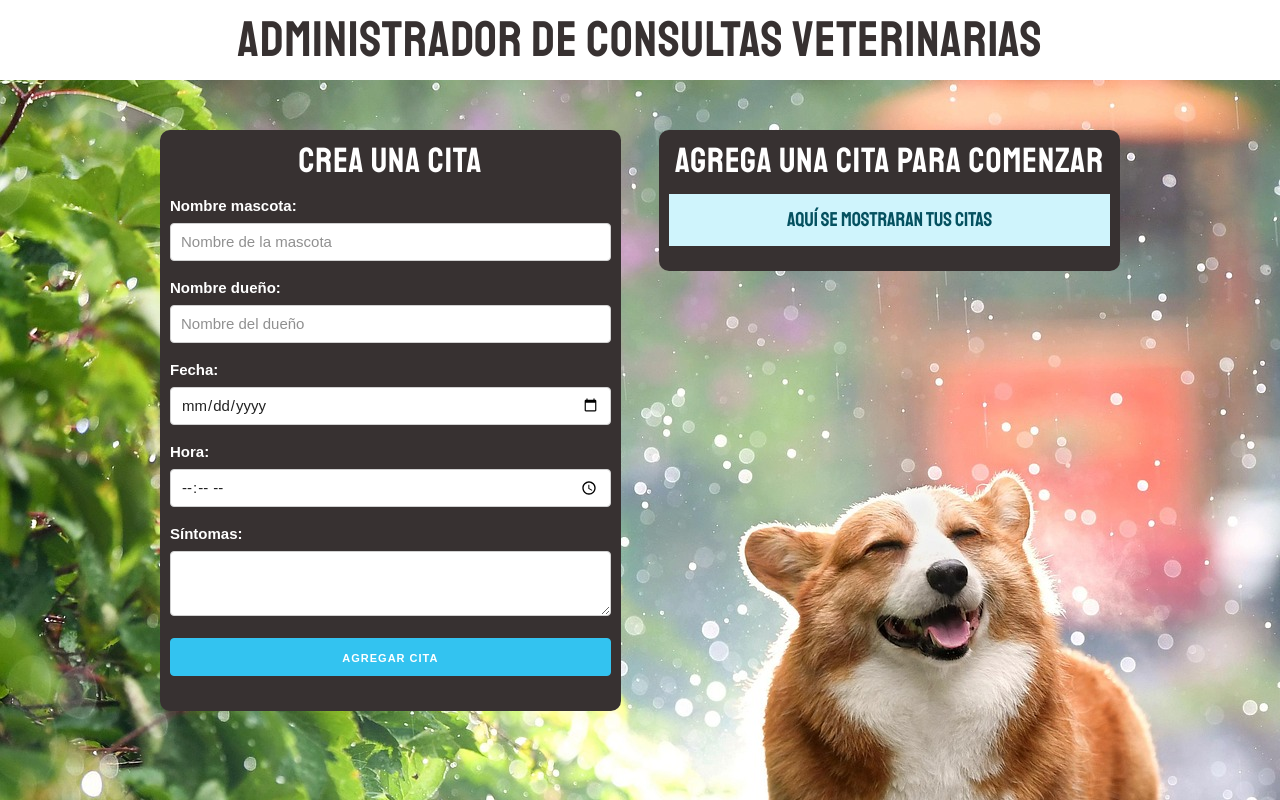
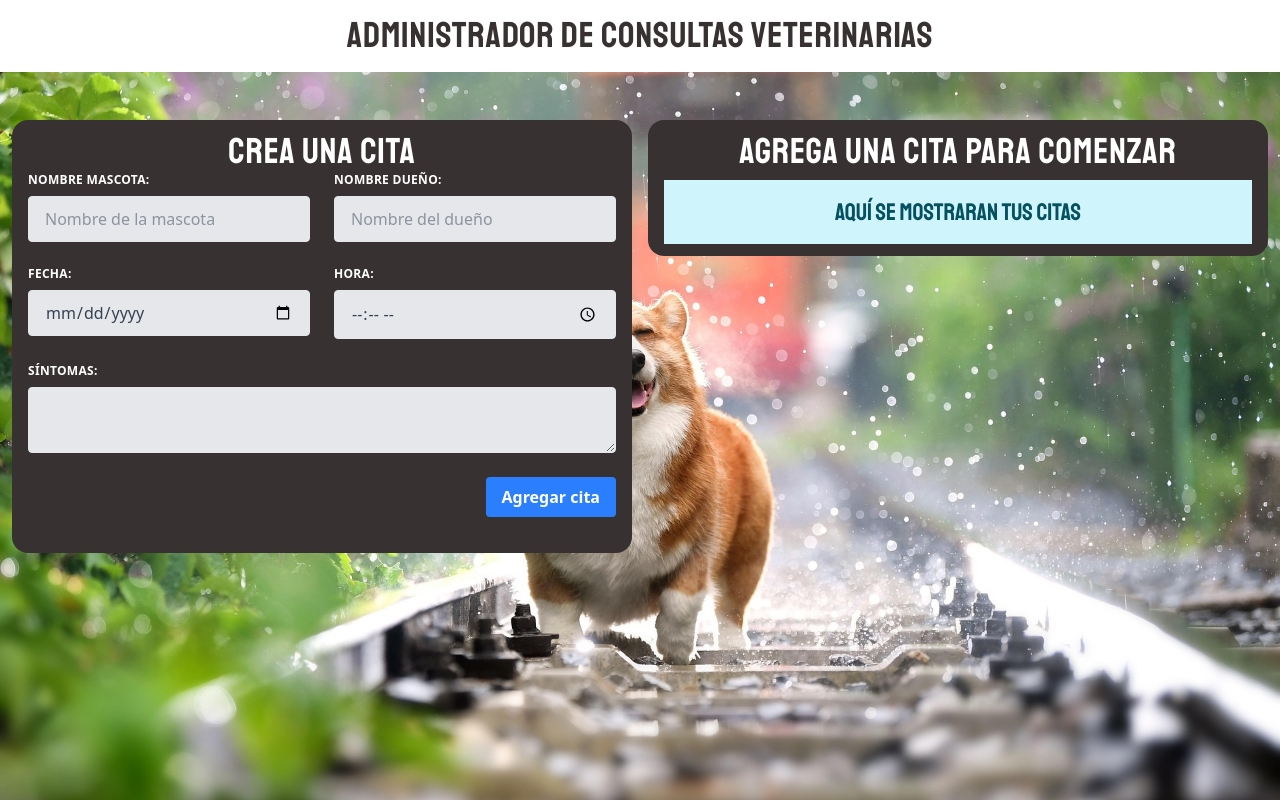
Before and after one commit to AgustinStringa/administrador-citas-veterinario, a React (Vite) app: page / in a window 1280 px wide. Built offline with nearby package versions, Linux system fonts and the light colour scheme.

Commit message:
feat: cambio de estructura y estilos con tailwind

```diff
--- a/index.html
+++ b/index.html
@@ -12,20 +12,20 @@
     <link rel="apple-touch-icon" href="/logo192.png" />
     <link rel="manifest" href="/manifest.json" />
     <title>Administración de Pacientes</title>
-    <link
+    <!-- <link
       rel="stylesheet"
       href="https://cdnjs.cloudflare.com/ajax/libs/normalize/8.0.1/normalize.min.css"
-    />
+    /> -->
     <link
       href="https://fonts.googleapis.com/css?family=Staatliches"
       rel="stylesheet"
     />
-    <link
+    <!-- <link
       rel="stylesheet"
       href="https://cdnjs.cloudflare.com/ajax/libs/skeleton/2.0.4/skeleton.min.css"
-    />
+    /> -->
   </head>
-  <body>
+  <body class="m-0 min-h-full bg-[url('/corgi-4415649_1920.jpg')] bg-cover bg-center bg-fixed bg-no-repeat pb-20 font-sans max-[991px]:bg-center">
     <noscript>You need to enable JavaScript to run this app.</noscript>
     <div id="root"></div>
     <script type="module" src="/src/index.jsx"></script>
--- a/src/App.jsx
+++ b/src/App.jsx
@@ -12,18 +12,24 @@ function App() {
 
   return (
     <>
-      <h1>Administrador de consultas veterinarias</h1>
+      <h1 className="bg-white mx-0 p-4 text-center font-[Staatliches] text-4xl uppercase tracking-wide text-[#373131]">
+        Administrador de consultas veterinarias
+      </h1>
 
-      <div className="container">
-        <div className="row">
-          <div className="one-half column form-container">
+      <div className="pt-12">
+        <div className="grid grid-cols-1 items-start gap-4 px-3 md:grid-cols-2">
+          <div className="rounded-2xl bg-[#373131] px-4 py-3">
             <Form citas={citas} setCitas={setCitas} />
           </div>
-          <div className="one-half column list-citas-container">
+          <div className="rounded-2xl bg-[#373131] px-4 py-3 flex flex-col gap-y-2">
             {citas.length === 0 ? (
-              <h2>Agrega una cita para comenzar</h2>
+              <h2 className="m-0 text-center font-[Staatliches] text-4xl uppercase tracking-wide text-white">
+                Agrega una cita para comenzar
+              </h2>
             ) : (
-              <h2>Administra tus citas</h2>
+              <h2 className="m-0 text-center font-[Staatliches] text-4xl uppercase tracking-wide text-white">
+                Administra tus citas
+              </h2>
             )}
             <ListOfCitas citas={citas} setCitas={setCitas} />
           </div>
--- a/src/components/Form.jsx
+++ b/src/components/Form.jsx
@@ -90,77 +90,116 @@ const Form = ({ citas, setCitas }) => {
 
   return (
     <>
-      <h2>Crea una cita</h2>
+      <h2 className="m-0 text-center font-[Staatliches] text-4xl uppercase tracking-wide text-white">
+        Crea una cita
+      </h2>
       {error ? (
-        <p className="alerta-error">Todos los campos son obligatorios</p>
+        <p className="bg-[#f8d7da] p-4 text-center font-[Staatliches] text-2xl uppercase text-[#842029]">
+          Todos los campos son obligatorios
+        </p>
       ) : null}
       <form action="" method="GET" onSubmit={handleSubmit}>
-        <div className="form-group">
-          <label htmlFor="">Nombre mascota: </label>
+        <div className="-mx-3 mb-6 flex flex-wrap">
+          <div className="mb-6 w-full px-3 md:mb-0 md:w-1/2">
+            <label
+              className="mb-2 block text-xs font-bold uppercase tracking-wide text-white"
+              htmlFor="mascota"
+            >
+              Nombre mascota:
+            </label>
             <input
-            className="u-full-width"
+              className="appearance-none block w-full rounded border border-gray-200 bg-gray-200 px-4 py-3 leading-tight text-gray-700 focus:border-gray-500 focus:bg-white focus:outline-none"
               type="text"
               name="mascota"
-            id=""
+              id="mascota"
               placeholder="Nombre de la mascota"
               onChange={handleChange}
               value={mascota}
             />
           </div>
 
-        <div className="form-group">
-          <label htmlFor="">Nombre dueño: </label>
+          <div className="w-full px-3 md:w-1/2">
+            <label
+              className="mb-2 block text-xs font-bold uppercase tracking-wide text-white"
+              htmlFor="dueño"
+            >
+              Nombre dueño:
+            </label>
             <input
-            className="u-full-width"
+              className="appearance-none block w-full rounded border border-gray-200 bg-gray-200 px-4 py-3 leading-tight text-gray-700 focus:border-gray-500 focus:bg-white focus:outline-none"
               type="text"
               name="dueño"
-            id=""
+              id="dueño"
               placeholder="Nombre del dueño"
               onChange={handleChange}
               value={dueño}
             />
           </div>
+        </div>
 
-        <div className="form-group">
-          <label htmlFor="">Fecha: </label>
+        <div className="-mx-3 mb-6 flex flex-wrap">
+          <div className="mb-6 w-full px-3 md:mb-0 md:w-1/2">
+            <label
+              className="mb-2 block text-xs font-bold uppercase tracking-wide text-white"
+              htmlFor="fecha"
+            >
+              Fecha:
+            </label>
             <input
-            className="u-full-width"
+              className="appearance-none block w-full rounded border border-gray-200 bg-gray-200 px-4 py-3 leading-tight text-gray-700 focus:border-gray-500 focus:bg-white focus:outline-none"
               type="date"
               name="fecha"
-            id=""
+              id="fecha"
               min={hoy}
               onChange={handleChange}
               value={fecha}
             />
           </div>
 
-        <div className="form-group">
-          <label htmlFor="">Hora: </label>
+          <div className="w-full px-3 md:w-1/2">
+            <label
+              className="mb-2 block text-xs font-bold uppercase tracking-wide text-white"
+              htmlFor="hora"
+            >
+              Hora:
+            </label>
             <input
-            className="u-full-width"
+              className="appearance-none block w-full rounded border border-gray-200 bg-gray-200 px-4 py-3 leading-tight text-gray-700 focus:border-gray-500 focus:bg-white focus:outline-none"
               type="time"
               name="hora"
               min="08:00"
               max="19:00"
-            id=""
+              id="hora"
               onChange={handleChange}
               value={hora}
             />
           </div>
+        </div>
 
-        <div className="form-group">
-          <label htmlFor="">Síntomas: </label>
+        <div className="-mx-3 mb-6 flex flex-wrap">
+          <div className="w-full px-3">
+            <label
+              className="mb-2 block text-xs font-bold uppercase tracking-wide text-white"
+              htmlFor="sintomas"
+            >
+              Síntomas:
+            </label>
             <textarea
+              className="appearance-none block w-full resize-y rounded border border-gray-200 bg-gray-200 px-4 py-3 leading-tight text-gray-700 focus:border-gray-500 focus:bg-white focus:outline-none"
               name="sintomas"
-            id=""
+              id="sintomas"
               onChange={handleChange}
               value={sintomas}
             ></textarea>
           </div>
+        </div>
 
-        <div className="form-group">
-          <button type="submit" className="u-full-width button-primary">
-            AGREGAR CITA
+        <div className="mb-6 flex flex-wrap justify-end">
+          <button
+            type="submit"
+            className="cursor-pointer rounded bg-blue-500 px-4 py-2 font-bold text-white hover:bg-blue-700 focus:outline-none focus:shadow-outline"
+          >
+            Agregar cita
           </button>
         </div>
       </form>
--- a/src/components/ListOfCitas.jsx
+++ b/src/components/ListOfCitas.jsx
@@ -9,11 +9,15 @@ const ListOfCitas = ({ citas, setCitas }) => {
   };
 
   if (citas.length === 0) {
-    return <p className="alerta-info">Aquí se mostraran tus citas</p>;
+    return (
+      <p className="bg-[#cff4fc] p-4 text-center font-[Staatliches] text-2xl uppercase text-[#055160]">
+        Aquí se mostraran tus citas
+      </p>
+    );
   } else {
     return (
       <>
-        <ul className="lista-citas">
+        <ul className="m-0 list-none p-0 flex flex-col gap-y-2">
           {citas.map((cita) => (
             <Cita
               key={cita.formstate.id}
--- a/src/index.css
+++ b/src/index.css
@@ -1,177 +1 @@
 @import "tailwindcss";
-
-html {
-  min-height: 100%;
-  box-sizing: border-box;
-}
-
-*::after,
-*::before,
-* {
-  box-sizing: inherit;
-  font-family: sans-serif;
-}
-
-.container {
-  padding-top: 3rem;
-}
-
-body {
-  margin: 0;
-  padding: 0;
-  font-family: sans-serif;
-  background-image: linear-gradient(-225deg,
-      #a445b2 0%,
-      #d41872 52%,
-      #ff0066 100%);
-  background-image: url("/corgi-4415649_1920.jpg");
-  min-height: 100%;
-  padding-bottom: 5rem;
-}
-
-@media screen and (width < 991px) {
-  body {
-    background-position: center;
-
-  }
-}
-
-h1,
-h2 {
-  color: white;
-  text-align: center;
-  text-transform: uppercase;
-  font-family: "Staatliches", cursive;
-  letter-spacing: 1px;
-}
-
-h1 {
-  color: #373131;
-  background-color: #fff;
-  padding: 1rem;
-}
-
-h2 {
-  font-size: 3.5rem;
-  margin: 0;
-  padding: 1rem 0;
-}
-
-.lista-citas .media {
-  border-bottom: 1px solid #e1e1e1;
-  padding-bottom: 3rem;
-}
-
-.lista-citas .media:last-of-type {
-  border-bottom: 0;
-}
-
-.lista-citas .media-body p {
-  margin: 0;
-}
-
-.lista-citas .media-body button {
-  margin-top: 1rem !important;
-}
-
-.lista-citas .media-body span {
-  font-weight: bold;
-}
-
-label {
-  color: white;
-}
-
-input[type="date"],
-input[type="time"] {
-  height: 38px;
-  padding: 6px 10px;
-  background-color: #fff;
-  border: 1px solid #d1d1d1;
-  border-radius: 4px;
-  box-shadow: none;
-  box-sizing: border-box;
-}
-
-.cita {
-  padding: 2rem;
-  background: white;
-  border-bottom: 1px solid #e1e1e1;
-  color: black;
-  list-style: none;
-}
-
-.cita p {
-  font-weight: bold;
-  margin-bottom: 0.8rem;
-}
-
-.cita p span {
-  font-weight: normal;
-}
-
-.cita:first-of-type {
-  border-top-left-radius: 1rem;
-  border-top-right-radius: 1rem;
-}
-
-.cita:last-of-type {
-  border-bottom-left-radius: 1rem;
-  border-bottom-right-radius: 1rem;
-}
-
-.button.eliminar,
-.button.eliminar:hover {
-  background-color: #c10059;
-  color: white;
-  margin-top: 2rem;
-}
-
-.alerta-error {
-  color: #842029;
-  background-color: #f8d7da;
-  border-color: #f5c2c7;
-  padding: 1rem;
-  font-size: 2rem;
-  text-transform: uppercase;
-  text-align: center;
-  font-family: "Staatliches", cursive;
-}
-
-.alerta-info {
-  color: #055160;
-  background-color: #cff4fc;
-  border-color: #b6effb;
-  padding: 1rem;
-  font-size: 2rem;
-  text-transform: uppercase;
-  text-align: center;
-  font-family: "Staatliches", cursive;
-}
-
-textarea {
-  width: 100%;
-}
-
-.swal2-container * {
-  font-size: 2rem !important;
-}
-
-.swal2-title {
-  font-size: 3rem !important;
-}
-
-.swal2-styled {
-  padding: 0 30px !important;
-}
-
-.swal2-icon-content {
-  font-size: 5rem !important;
-}
-
-.form-container,
-.list-citas-container {
-  background-color: #373131;
-  border-radius: 1rem;
-  padding: 0 1rem;
-}
--- a/src/services/notificationService.js
+++ b/src/services/notificationService.js
@@ -1,4 +1,10 @@
 import Swal from "sweetalert2";
+
+const notificationClasses = {
+  popup: "text-[2rem]",
+  title: "text-[3rem]",
+  confirmButton: "px-[30px] py-0",
+};
 
 export const showSaturdayInfo = () => {
   showInfoAlert({
@@ -34,5 +40,6 @@ const showAlert = ({ title, text, confirmButtonText = "OK", icon }) => {
     text: text,
     icon: icon,
     confirmButtonText: confirmButtonText,
+    customClass: notificationClasses,
   });
 }
```
Also changed, not shown: src/components/Cita.jsx (+12 -12 lines). Lines whose indentation alone changed are shown as unchanged.
